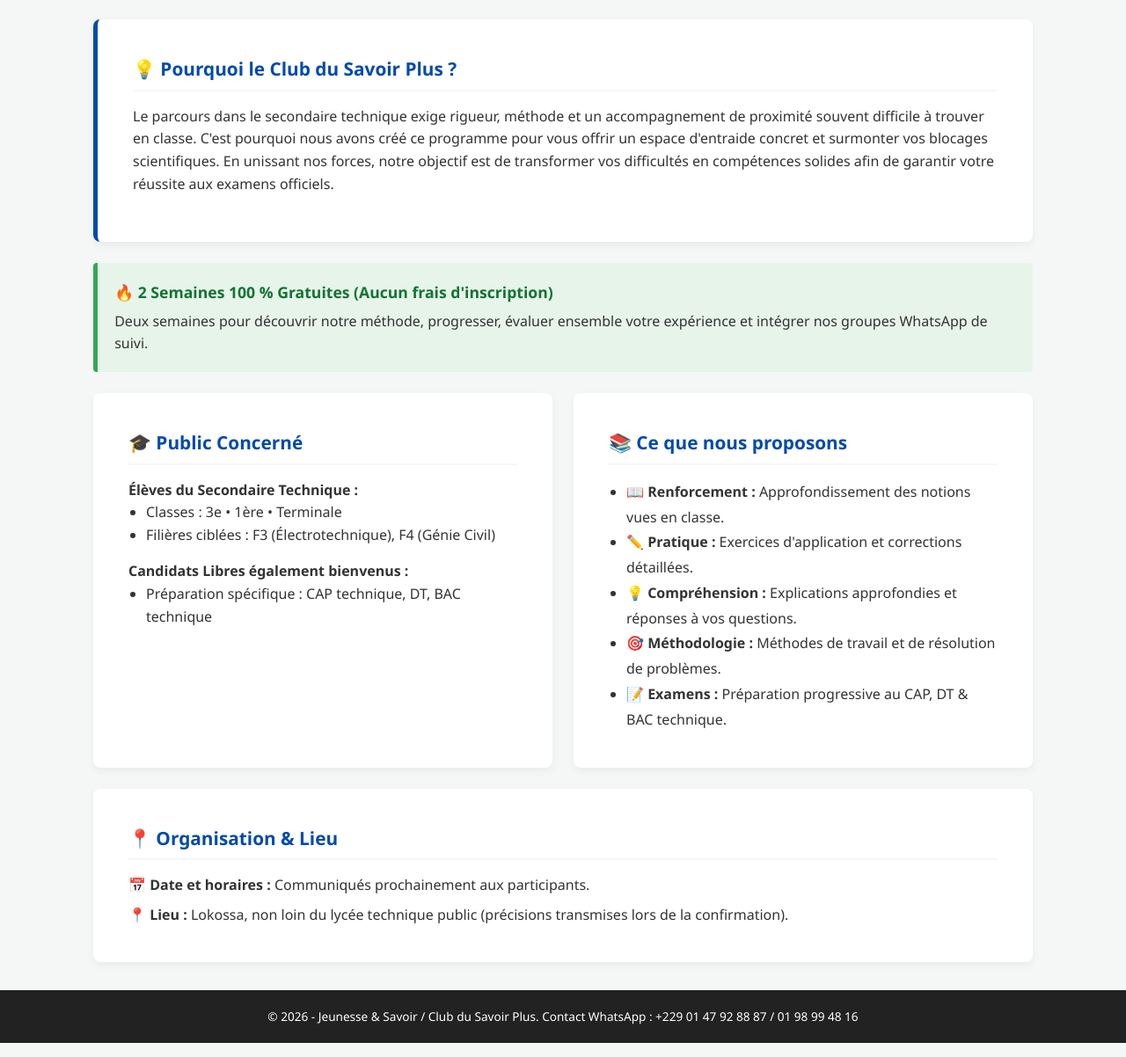
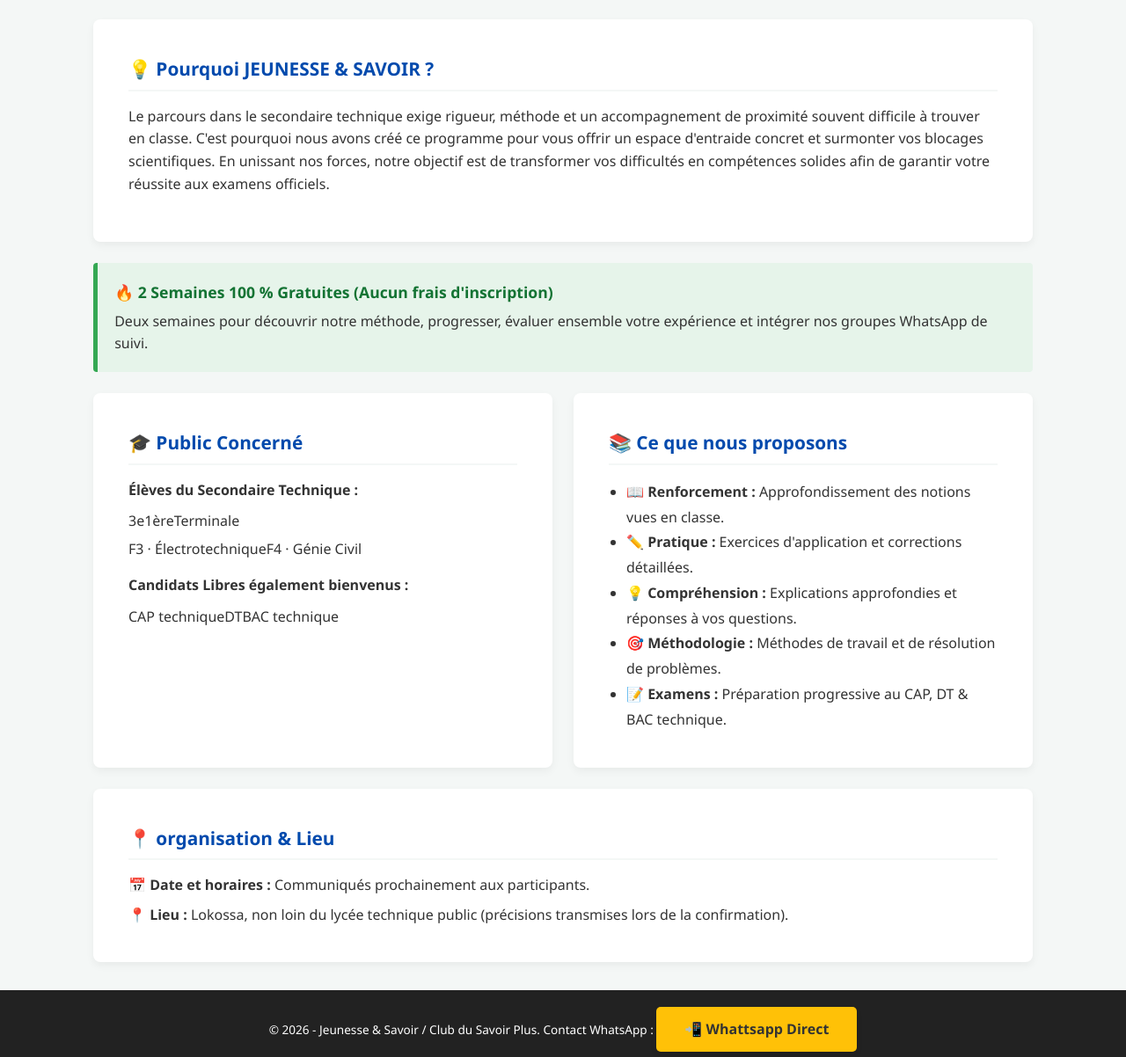
Before and after one commit to Roland-ATEKOU/inscription-cours-examens-lokossa, a plain HTML site: page index.html in a window 1280 px wide. Shown: the part 438-1640 px from the top of the page at 88% size. Drawn offline with Linux system fonts and the light colour scheme.

Commit message:
index_Modifié

```diff
--- a/index.html
+++ b/index.html
@@ -4,7 +4,9 @@
     <meta charset="UTF-8">
     <meta name="viewport" content="width=device-width, initial-scale=1.0">
     <title>Accueil - Club du Savoir Plus</title>
-    <link rel="stylesheet" href="style.css">
+    <link rel="preconnect" href="https://fonts.googleapis.com">
+    <link rel="preconnect" href="https://fonts.gstatic.com" crossorigin>
+    <link href="https://fonts.googleapis.com/css2?family=Poppins:wght@500;600;700&family=Inter:wght@400;500;600&display=swap" rel="stylesheet">    <link rel="stylesheet" href="style.css">
 </head>
 <body>
 
@@ -33,8 +35,8 @@
     <div class="container">
 
         <!-- Paragraphe sur la raison d'être du projet -->
-        <div class="card" style="border-left: 5px solid #004aad;">
-            <h3>💡 Pourquoi le Club du Savoir Plus ?</h3>
+        <div class="card card-accent">
+            <h3>💡 Pourquoi JEUNESSE & SAVOIR  ?</h3>
             <p style="margin-bottom: 0.8rem;">
                 Le parcours dans le secondaire technique exige rigueur, méthode et un accompagnement de proximité souvent difficile à trouver en classe. C'est pourquoi nous avons créé ce programme pour vous offrir un espace d'entraide concret et surmonter vos blocages scientifiques. En unissant nos forces, notre objectif est de transformer vos difficultés en compétences solides afin de garantir votre réussite aux examens officiels.
             </p>
@@ -46,19 +48,22 @@
             <p>Deux semaines pour découvrir notre méthode, progresser, évaluer ensemble votre expérience et intégrer nos groupes WhatsApp de suivi.</p>
         </div>
 
+
         <div class="grid-2">
             <!-- Public Cible -->
             <div class="card">
                 <h3>🎓 Public Concerné</h3>
-                <p><strong>Élèves du Secondaire Technique :</strong></p>
-                <ul style="margin-left: 20px; margin-bottom: 1rem;">
-                    <li>Classes : 3e • 1ère • Terminale</li>
-                    <li>Filières ciblées : F3 (Électrotechnique), F4 (Génie Civil)</li>
-                </ul>
-                <p><strong>Candidats Libres également bienvenus :</strong></p>
-                <ul style="margin-left: 20px;">
-                    <li>Préparation spécifique : CAP technique, DT, BAC technique</li>
-                </ul>
+                <p style="margin-bottom: 0.6rem;"><strong>Élèves du Secondaire Technique :</strong></p>
+                <p style="margin-bottom: 0.4rem;">
+                    <span class="tag">3e</span><span class="tag">1ère</span><span class="tag">Terminale</span>
+                </p>
+                <p style="margin-bottom: 1rem;">
+                    <span class="tag">F3 · Électrotechnique</span><span class="tag">F4 · Génie Civil</span>
+                </p>
+                <p style="margin-bottom: 0.6rem;"><strong>Candidats Libres également bienvenus :</strong></p>
+                <p>
+                    <span class="tag">CAP technique</span><span class="tag">DT</span><span class="tag">BAC technique</span>
+                </p>
             </div>
 
             <!-- Ce que nous proposons -->
@@ -76,15 +81,19 @@
 
         <!-- Infos pratiques & Organisation -->
         <div class="card">
-            <h3>📍 Organisation & Lieu</h3>
+            <h3>📍 organisation & Lieu</h3>
             <p style="margin-bottom: 0.5rem;">📅 <strong>Date et horaires :</strong> Communiqués prochainement aux participants.</p>
             <p>📍 <strong>Lieu :</strong> Lokossa, non loin du lycée technique public (précisions transmises lors de la confirmation).</p>
         </div>
-
     </div>
 
     <footer>
-        <p>&copy; 2026 - Jeunesse & Savoir / Club du Savoir Plus. Contact WhatsApp : +229 01 47 92 88 87 / 01 98 99 48 16</p>
+        <p>&copy; 2026 - Jeunesse & Savoir / Club du Savoir Plus. Contact WhatsApp :
+            <a href="https://chat.whatsapp.com/If1FZE934pv3mFyaZXPwej?s=cl&p=a&mlu=4" target="_blank" class="btn btn-whatsapp">
+                📲 Whattsapp Direct
+            </a>
+        </p>
+
     </footer>
 
 </body>
```
